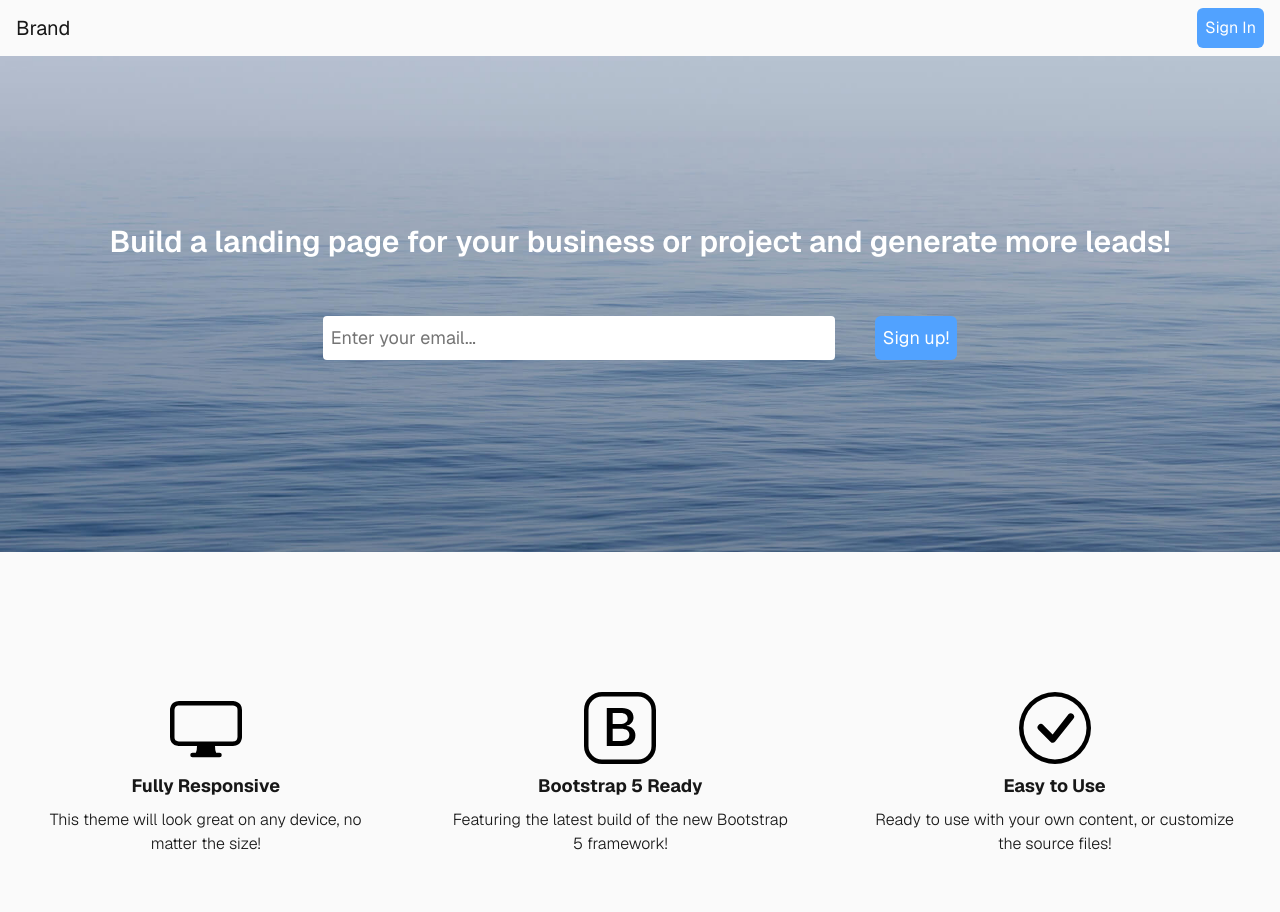
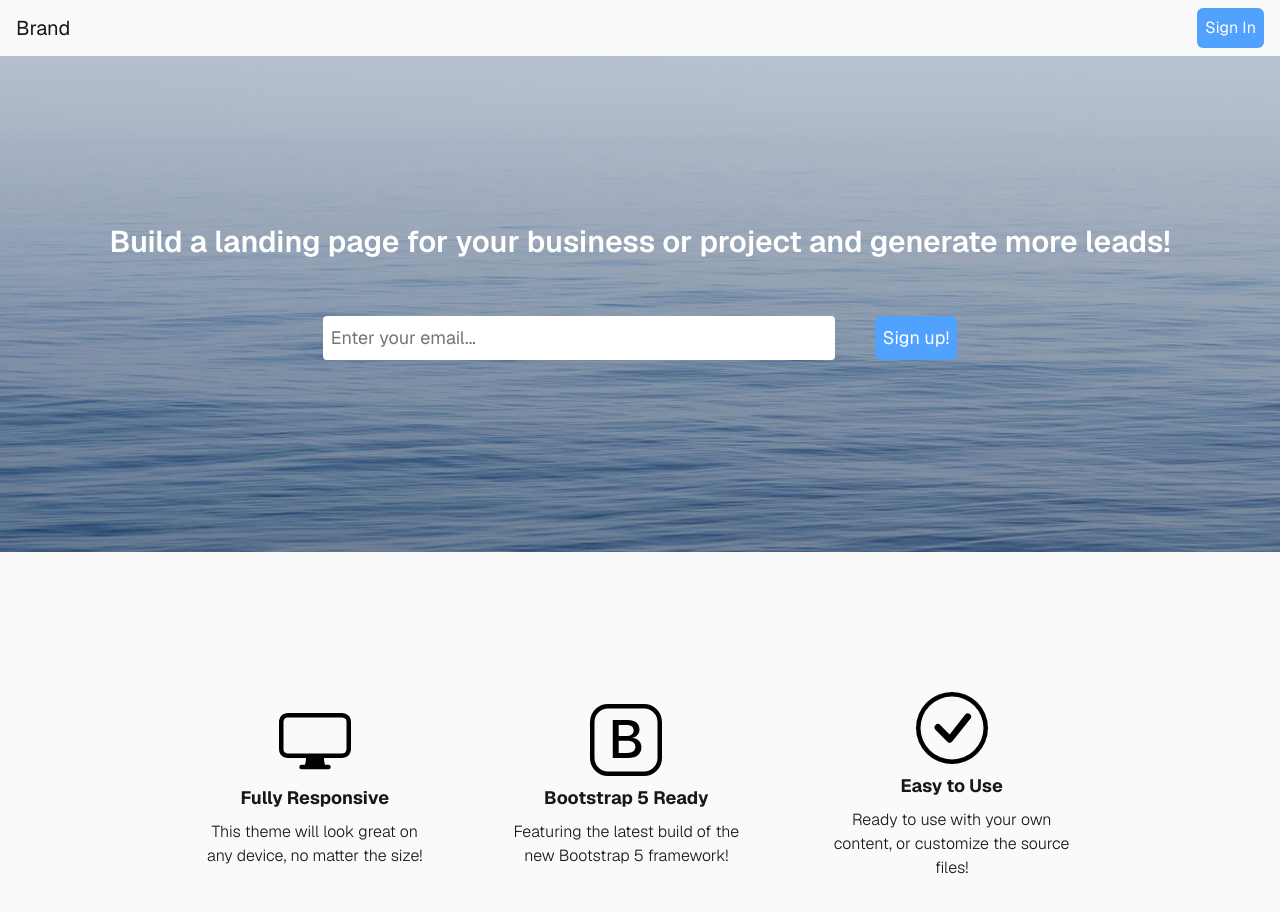
Before and after one commit to Jas-creator-31/bootstrap-studio-landing-page, a Next.js app: page / in a window 1280 px wide. Shown: the top 912 px of the page. Built offline with nearby package versions, Linux system fonts and the light colour scheme.

Commit message:
fix: made flex-row on lg and pl-40 and pr-40 were added for lg

```diff
--- a/src/app/components/PreviewMain.tsx
+++ b/src/app/components/PreviewMain.tsx
@@ -18,8 +18,8 @@ export default function PreviewMain() {
   return (
     <section className={cn(
       "w-full",
-      "flex flex-col md:flex-row justify-center items-center",
-      "pt-30 pb-30",
+      "flex flex-col lg:flex-row justify-center items-center",
+      "pt-30 pb-30 lg:pl-40 lg:pr-40",
     )}>
       <Preview Icon={Display} heading={displayIconHeading} peragraph={displayIconParagraph} />
       <Preview Icon={Bootstrap} heading={bootstrapIconHeading} peragraph={bootstrapIconParagraph} />
```
